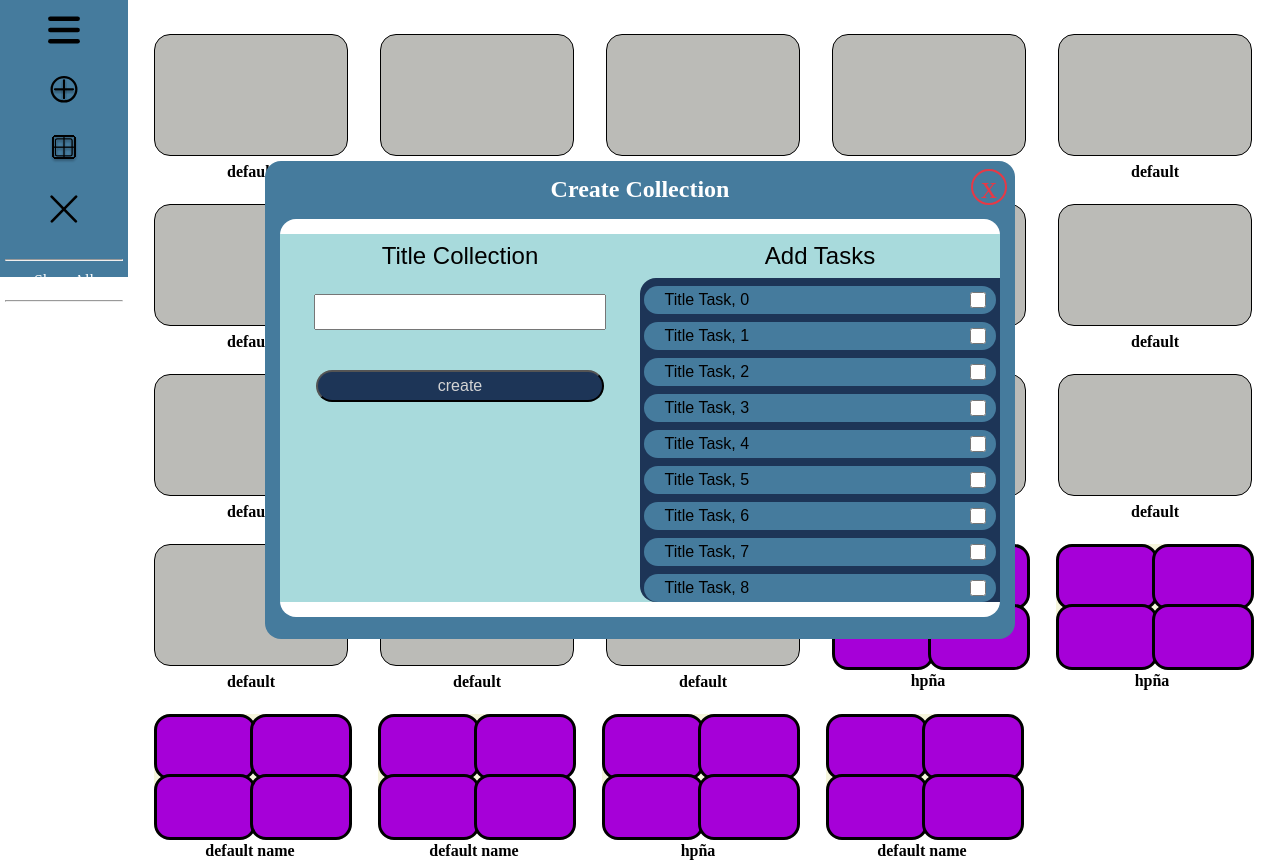
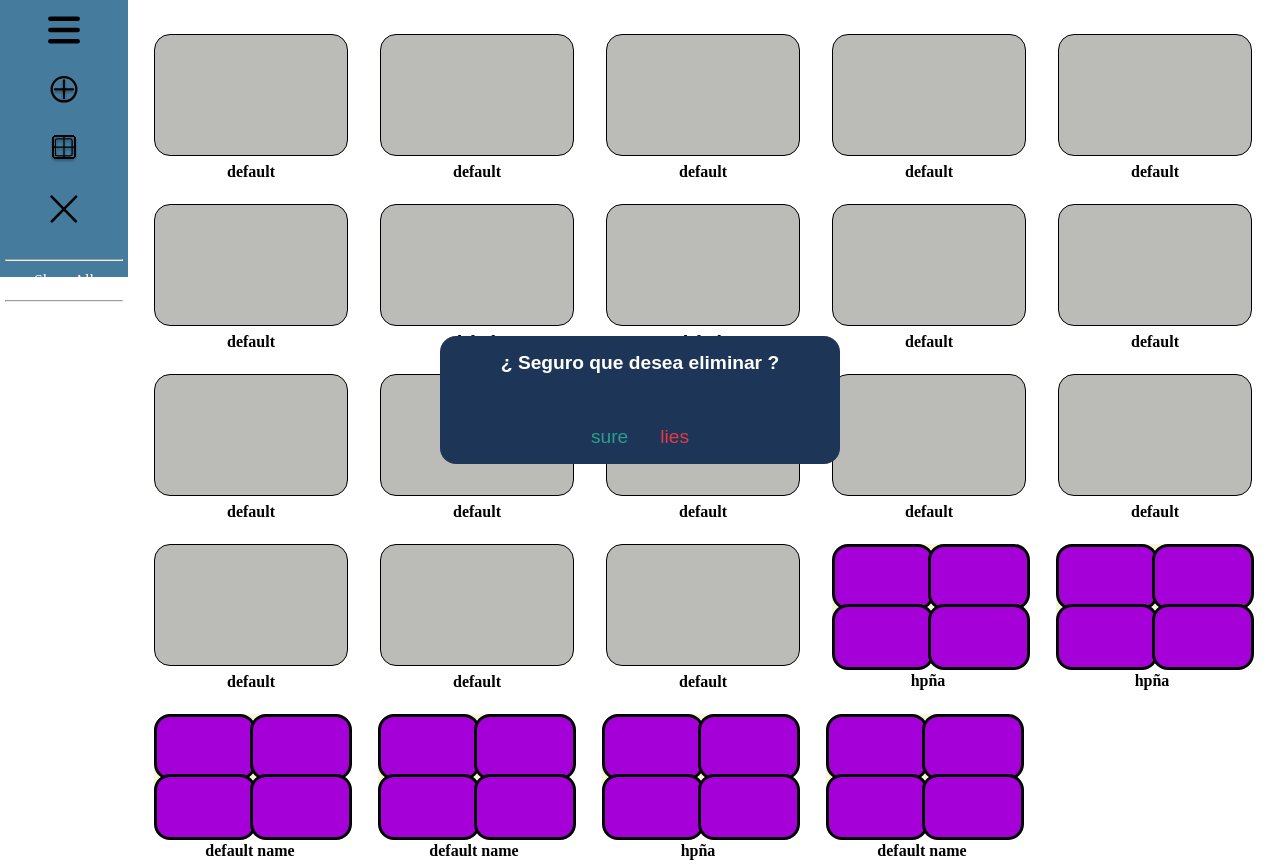
Before and after one commit to TRIYAN-SALAZAR/To-do-List, a React (Vite) app in the folder app-frontend/: page / in a window 1280 px wide. Built offline with nearby package versions, Linux system fonts and the light colour scheme.

Commit message:
se añadio estilos al mensaje emergente

```diff
--- a/app-frontend/src/App.css
+++ b/app-frontend/src/App.css
@@ -10,6 +10,9 @@
     --blanco-principal: #F1FAEE;
     --negro-complementario: #1D3557;
     --azul-resalta: #A8DADC;
+
+    --verde-chido: #2a9d8f;
+    --verde-chido2:rgb(14, 180, 161)f;
 }
 
 
--- a/app-frontend/src/components/MessageWarning.jsx
+++ b/app-frontend/src/components/MessageWarning.jsx
@@ -2,9 +2,9 @@ import '../css/MessageWarning.css'
 
 export default function MessegeWarning({typeMessage, Messege, action} ) {
     return (
-        <section className={typeMessage}>
-            <h3>Seguro que desea eliminar</h3>
-            <section className="buttoms">
+        <section className="defaulMessageWarning">
+            <h3>¿ Seguro que desea eliminar ?</h3>
+            <section className="buttoms-message-warning">
                 <input type="button" value="sure" />
                 <input type="button" value="lies" />
             </section>
--- a/app-frontend/src/components/Tasks.jsx
+++ b/app-frontend/src/components/Tasks.jsx
@@ -1,5 +1,4 @@
 import BtnEliminar from './btn-eliminar';
-import MessegeWarning from './MessageWarning';
 
 import '../css/Tasks.css';
 
--- a/app-frontend/src/components/btn-eliminar.jsx
+++ b/app-frontend/src/components/btn-eliminar.jsx
@@ -1,7 +1,10 @@
-import '../css/btnEliminar.css'
-export default function BtnEliminar() {
+import '../css/btnEliminar.css';
+export default function BtnEliminar({showWarning}) {
     return (
-        <section className='btn-eliminar'><p>x</p></section>
+        <>
+            <section className='btn-eliminar'><p>x</p></section>
+
+        </>
 
     )
 }
--- a/app-frontend/src/css/CreateCollectionForm.css
+++ b/app-frontend/src/css/CreateCollectionForm.css
@@ -17,7 +17,7 @@ section.CreateCollectionForm {
     border-radius: 1rem;
     padding: 15px;
 
-    visibility: visible;
+    visibility: hidden;
 }
 
 section.CreateCollectionForm h3 {
--- a/app-frontend/src/css/MessageWarning.css
+++ b/app-frontend/src/css/MessageWarning.css
@@ -8,7 +8,8 @@
     align-items: center;
     justify-content: center;
 
-    background-color: red;
+    background-color: var(--negro-complementario);
+    border-radius: 1rem;
 
     position: fixed;
 
@@ -17,3 +18,58 @@
     transform: translate(-50%, -50%);
     z-index: 30;
 }
+
+.defaulMessageWarning h3 {
+    color: white;
+    font-size: 1.2rem;
+    font-family: 'Nunito', sans-serif;
+
+    position: absolute;
+    top: 1rem;
+
+    margin: 0;
+}
+
+section.buttoms-message-warning {
+    display: flex;
+    flex-direction: row;
+
+    align-items: center;
+    justify-content: space-between;
+
+    position: absolute;
+    bottom: 1rem;
+
+    margin: 0;
+
+    & input {
+        border: none;
+
+        background-color: transparent;
+
+        cursor: pointer;
+        font-family: 'Nunito', sans-serif;
+        font-size: 1.2rem;
+
+        margin: 0;
+
+        padding: 0;
+
+        &:hover {
+            text-decoration: underline;
+        }
+    }
+
+    & input[value="sure"] {
+        color: var(--verde-chido);
+
+        margin-right: 1rem;
+    }
+
+    & input[value="lies"] {
+        color: var(--rojo-chido);
+
+        margin-left: 1rem;
+    }
+
+}
--- a/app-frontend/src/pages/renderAll.jsx
+++ b/app-frontend/src/pages/renderAll.jsx
@@ -16,6 +16,10 @@ export default function RenderAll() {
 
         <CreateCollection />
         <CreateTask />
+        <MessegeWarning
+          Messege={"Example"}
+          typeMessage={"si"}
+        />
     </>
   );
 }
```
